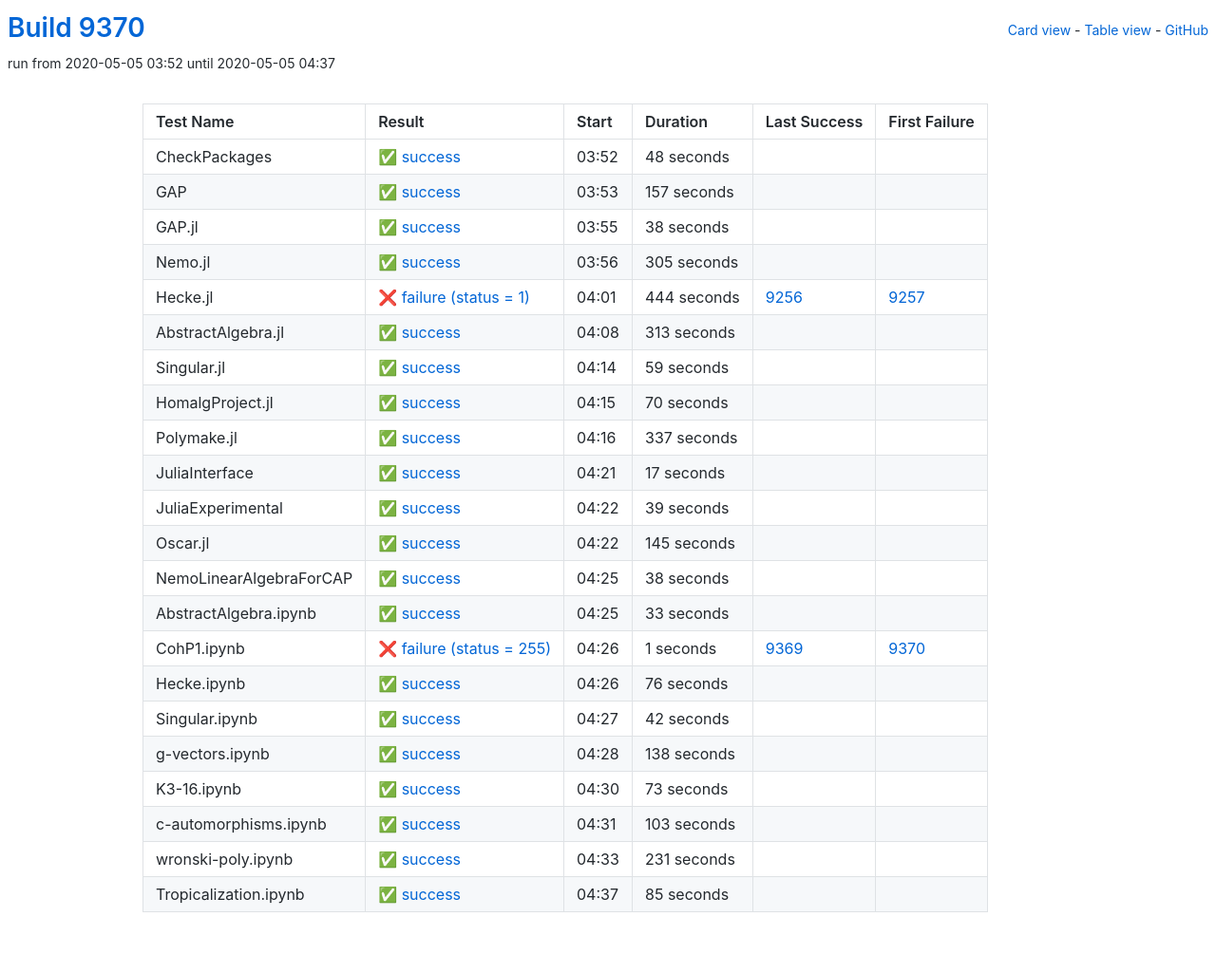
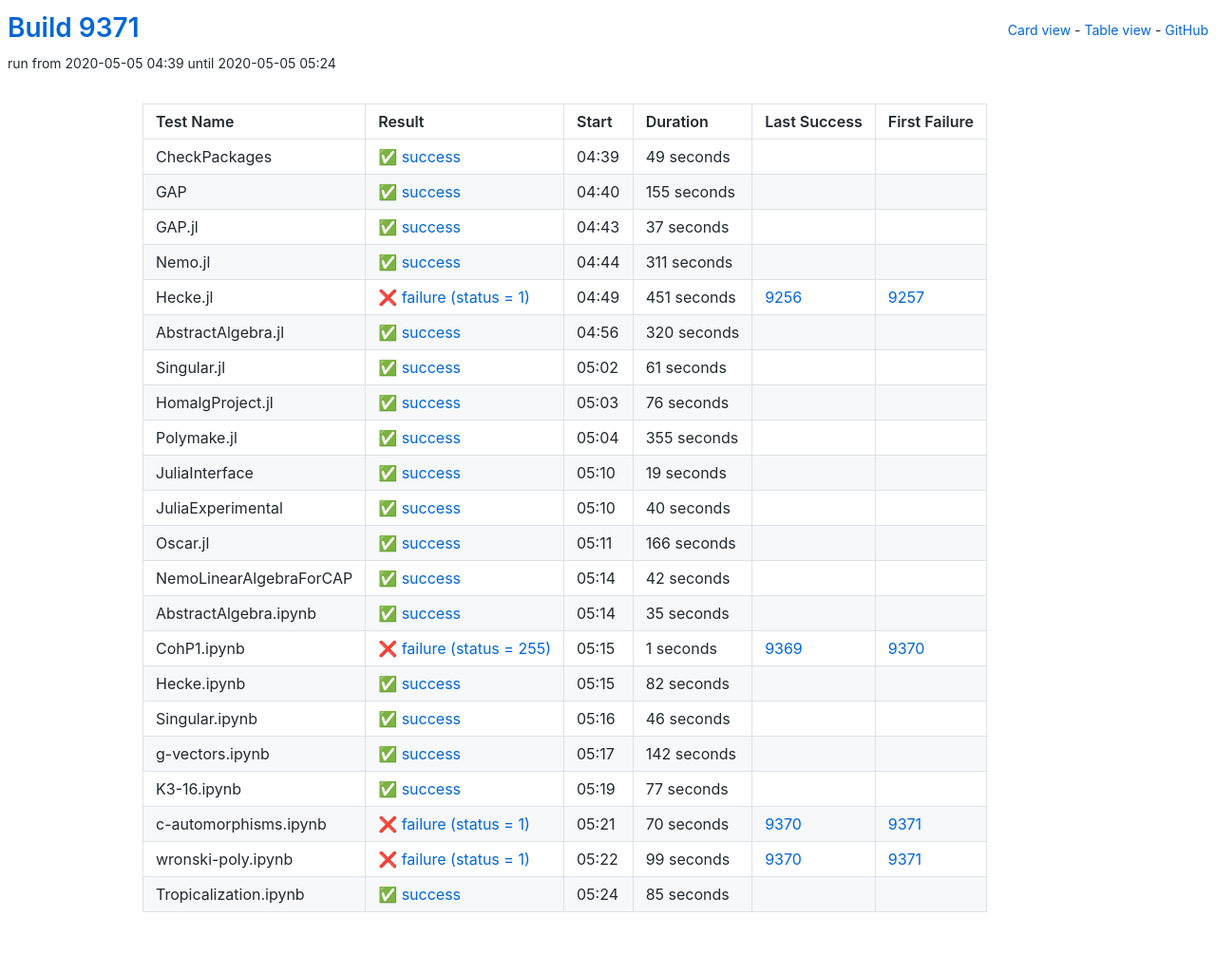
Before and after one commit to oscar-system/oscar-ci-status, a Jekyll site: the page built from table.html, in a window 1280 px wide. Shown: the whole page at 95% size. Built offline with Jekyll 4.4.1, drawn with Linux system fonts in a browser that asks for light colours.

Commit message:
Build 9371

```diff
--- a/_data/ci.yml
+++ b/_data/ci.yml
@@ -1,159 +1,159 @@
-build: 9370
-build_url: https://oscarci.mathematik.uni-kl.de/job/oscar/9370/
+build: 9371
+build_url: https://oscarci.mathematik.uni-kl.de/job/oscar/9371/
 job: oscar
 tests:
-- duration: 48
+- duration: 49
   exitcode: 0
   first_failure: false
   first_failure_url: null
   last_success: false
   last_success_url: null
-  log: https://oscarci.mathematik.uni-kl.de/job/oscar/9370/artifact/logs/build-9370/CheckPackages.log
+  log: https://oscarci.mathematik.uni-kl.de/job/oscar/9371/artifact/logs/build-9371/CheckPackages.log
   name: CheckPackages
-  start: 2020-05-05 03:52
+  start: 2020-05-05 04:39
   status: success
   success: true
-- duration: 157
+- duration: 155
   exitcode: 0
   first_failure: false
   first_failure_url: null
   last_success: false
   last_success_url: null
-  log: https://oscarci.mathematik.uni-kl.de/job/oscar/9370/artifact/logs/build-9370/GAP.log
+  log: https://oscarci.mathematik.uni-kl.de/job/oscar/9371/artifact/logs/build-9371/GAP.log
   name: GAP
-  start: 2020-05-05 03:53
+  start: 2020-05-05 04:40
   status: success
   success: true
-- duration: 38
+- duration: 37
   exitcode: 0
   first_failure: false
   first_failure_url: null
   last_success: false
   last_success_url: null
-  log: https://oscarci.mathematik.uni-kl.de/job/oscar/9370/artifact/logs/build-9370/GAP.jl.log
+  log: https://oscarci.mathematik.uni-kl.de/job/oscar/9371/artifact/logs/build-9371/GAP.jl.log
   name: GAP.jl
-  start: 2020-05-05 03:55
+  start: 2020-05-05 04:43
   status: success
   success: true
-- duration: 305
+- duration: 311
   exitcode: 0
   first_failure: false
   first_failure_url: null
   last_success: false
   last_success_url: null
-  log: https://oscarci.mathematik.uni-kl.de/job/oscar/9370/artifact/logs/build-9370/Nemo.jl.log
+  log: https://oscarci.mathematik.uni-kl.de/job/oscar/9371/artifact/logs/build-9371/Nemo.jl.log
   name: Nemo.jl
-  start: 2020-05-05 03:56
+  start: 2020-05-05 04:44
   status: success
   success: true
-- duration: 444
+- duration: 451
   exitcode: 1
   first_failure: 9257
   first_failure_url: https://oscarci.mathematik.uni-kl.de/job/oscar/9257/
   last_success: 9256
   last_success_url: https://oscarci.mathematik.uni-kl.de/job/oscar/9256/
-  log: https://oscarci.mathematik.uni-kl.de/job/oscar/9370/artifact/logs/build-9370/Hecke.jl.log
+  log: https://oscarci.mathematik.uni-kl.de/job/oscar/9371/artifact/logs/build-9371/Hecke.jl.log
   name: Hecke.jl
-  start: 2020-05-05 04:01
+  start: 2020-05-05 04:49
   status: failure
   success: false
-- duration: 313
+- duration: 320
   exitcode: 0
   first_failure: false
   first_failure_url: null
   last_success: false
   last_success_url: null
-  log: https://oscarci.mathematik.uni-kl.de/job/oscar/9370/artifact/logs/build-9370/AbstractAlgebra.jl.log
+  log: https://oscarci.mathematik.uni-kl.de/job/oscar/9371/artifact/logs/build-9371/AbstractAlgebra.jl.log
   name: AbstractAlgebra.jl
-  start: 2020-05-05 04:08
+  start: 2020-05-05 04:56
   status: success
   success: true
-- duration: 59
+- duration: 61
   exitcode: 0
   first_failure: false
   first_failure_url: null
   last_success: false
   last_success_url: null
-  log: https://oscarci.mathematik.uni-kl.de/job/oscar/9370/artifact/logs/build-9370/Singular.jl.log
+  log: https://oscarci.mathematik.uni-kl.de/job/oscar/9371/artifact/logs/build-9371/Singular.jl.log
   name: Singular.jl
-  start: 2020-05-05 04:14
+  start: 2020-05-05 05:02
   status: success
   success: true
-- duration: 70
+- duration: 76
   exitcode: 0
   first_failure: false
   first_failure_url: null
   last_success: false
   last_success_url: null
-  log: https://oscarci.mathematik.uni-kl.de/job/oscar/9370/artifact/logs/build-9370/HomalgProject.jl.log
+  log: https://oscarci.mathematik.uni-kl.de/job/oscar/9371/artifact/logs/build-9371/HomalgProject.jl.log
   name: HomalgProject.jl
-  start: 2020-05-05 04:15
+  start: 2020-05-05 05:03
   status: success
   success: true
-- duration: 337
+- duration: 355
   exitcode: 0
   first_failure: false
   first_failure_url: null
   last_success: false
   last_success_url: null
-  log: https://oscarci.mathematik.uni-kl.de/job/oscar/9370/artifact/logs/build-9370/Polymake.jl.log
+  log: https://oscarci.mathematik.uni-kl.de/job/oscar/9371/artifact/logs/build-9371/Polymake.jl.log
   name: Polymake.jl
-  start: 2020-05-05 04:16
+  start: 2020-05-05 05:04
   status: success
   success: true
-- duration: 17
+- duration: 19
   exitcode: 0
   first_failure: false
   first_failure_url: null
   last_success: false
   last_success_url: null
-  log: https://oscarci.mathematik.uni-kl.de/job/oscar/9370/artifact/logs/build-9370/JuliaInterface.log
+  log: https://oscarci.mathematik.uni-kl.de/job/oscar/9371/artifact/logs/build-9371/JuliaInterface.log
   name: JuliaInterface
-  start: 2020-05-05 04:21
+  start: 2020-05-05 05:10
   status: success
   success: true
-- duration: 39
+- duration: 40
   exitcode: 0
   first_failure: false
   first_failure_url: null
   last_success: false
   last_success_url: null
-  log: https://oscarci.mathematik.uni-kl.de/job/oscar/9370/artifact/logs/build-9370/JuliaExperimental.log
+  log: https://oscarci.mathematik.uni-kl.de/job/oscar/9371/artifact/logs/build-9371/JuliaExperimental.log
   name: JuliaExperimental
-  start: 2020-05-05 04:22
+  start: 2020-05-05 05:10
   status: success
   success: true
-- duration: 145
+- duration: 166
   exitcode: 0
   first_failure: false
   first_failure_url: null
   last_success: false
   last_success_url: null
-  log: https://oscarci.mathematik.uni-kl.de/job/oscar/9370/artifact/logs/build-9370/Oscar.jl.log
+  log: https://oscarci.mathematik.uni-kl.de/job/oscar/9371/artifact/logs/build-9371/Oscar.jl.log
   name: Oscar.jl
-  start: 2020-05-05 04:22
+  start: 2020-05-05 05:11
   status: success
   success: true
-- duration: 38
+- duration: 42
   exitcode: 0
   first_failure: false
   first_failure_url: null
   last_success: false
   last_success_url: null
-  log: https://oscarci.mathematik.uni-kl.de/job/oscar/9370/artifact/logs/build-9370/NemoLinearAlgebraForCAP.log
+  log: https://oscarci.mathematik.uni-kl.de/job/oscar/9371/artifact/logs/build-9371/NemoLinearAlgebraForCAP.log
   name: NemoLinearAlgebraForCAP
-  start: 2020-05-05 04:25
+  start: 2020-05-05 05:14
   status: success
   success: true
-- duration: 33
+- duration: 35
   exitcode: 0
   first_failure: false
   first_failure_url: null
   last_success: false
   last_success_url: null
-  log: https://oscarci.mathematik.uni-kl.de/job/oscar/9370/artifact/logs/build-9370/AbstractAlgebra.ipynb.log
+  log: https://oscarci.mathematik.uni-kl.de/job/oscar/9371/artifact/logs/build-9371/AbstractAlgebra.ipynb.log
   name: AbstractAlgebra.ipynb
-  start: 2020-05-05 04:25
+  start: 2020-05-05 05:14
   status: success
   success: true
 - duration: 1
@@ -162,85 +162,85 @@ tests:
   first_failure_url: https://oscarci.mathematik.uni-kl.de/job/oscar/9370/
   last_success: 9369
   last_success_url: https://oscarci.mathematik.uni-kl.de/job/oscar/9369/
-  log: https://oscarci.mathematik.uni-kl.de/job/oscar/9370/artifact/logs/build-9370/CohP1.ipynb.log
+  log: https://oscarci.mathematik.uni-kl.de/job/oscar/9371/artifact/logs/build-9371/CohP1.ipynb.log
   name: CohP1.ipynb
-  start: 2020-05-05 04:26
+  start: 2020-05-05 05:15
   status: failure
   success: false
-- duration: 76
+- duration: 82
   exitcode: 0
   first_failure: false
   first_failure_url: null
   last_success: false
   last_success_url: null
-  log: https://oscarci.mathematik.uni-kl.de/job/oscar/9370/artifact/logs/build-9370/Hecke.ipynb.log
+  log: https://oscarci.mathematik.uni-kl.de/job/oscar/9371/artifact/logs/build-9371/Hecke.ipynb.log
   name: Hecke.ipynb
-  start: 2020-05-05 04:26
+  start: 2020-05-05 05:15
   status: success
   success: true
-- duration: 42
+- duration: 46
   exitcode: 0
   first_failure: false
   first_failure_url: null
   last_success: false
   last_success_url: null
-  log: https://oscarci.mathematik.uni-kl.de/job/oscar/9370/artifact/logs/build-9370/Singular.ipynb.log
+  log: https://oscarci.mathematik.uni-kl.de/job/oscar/9371/artifact/logs/build-9371/Singular.ipynb.log
   name: Singular.ipynb
-  start: 2020-05-05 04:27
+  start: 2020-05-05 05:16
   status: success
   success: true
-- duration: 138
+- duration: 142
   exitcode: 0
   first_failure: false
   first_failure_url: null
   last_success: false
   last_success_url: null
-  log: https://oscarci.mathematik.uni-kl.de/job/oscar/9370/artifact/logs/build-9370/g-vectors.ipynb.log
+  log: https://oscarci.mathematik.uni-kl.de/job/oscar/9371/artifact/logs/build-9371/g-vectors.ipynb.log
   name: g-vectors.ipynb
-  start: 2020-05-05 04:28
+  start: 2020-05-05 05:17
   status: success
   success: true
-- duration: 73
+- duration: 77
   exitcode: 0
   first_failure: false
   first_failure_url: null
   last_success: false
   last_success_url: null
-  log: https://oscarci.mathematik.uni-kl.de/job/oscar/9370/artifact/logs/build-9370/K3-16.ipynb.log
+  log: https://oscarci.mathematik.uni-kl.de/job/oscar/9371/artifact/logs/build-9371/K3-16.ipynb.log
   name: K3-16.ipynb
-  start: 2020-05-05 04:30
+  start: 2020-05-05 05:19
   status: success
   success: true
-- duration: 103
-  exitcode: 0
-  first_failure: false
-  first_failure_url: null
-  last_success: false
-  last_success_url: null
-  log: https://oscarci.mathematik.uni-kl.de/job/oscar/9370/artifact/logs/build-9370/c-automorphisms.ipynb.log
+- duration: 70
+  exitcode: 1
+  first_failure: 9371
+  first_failure_url: https://oscarci.mathematik.uni-kl.de/job/oscar/9371/
+  last_success: 9370
+  last_success_url: https://oscarci.mathematik.uni-kl.de/job/oscar/9370/
+  log: https://oscarci.mathematik.uni-kl.de/job/oscar/9371/artifact/logs/build-9371/c-automorphisms.ipynb.log
   name: c-automorphisms.ipynb
-  start: 2020-05-05 04:31
-  status: success
-  success: true
-- duration: 231
-  exitcode: 0
-  first_failure: false
-  first_failure_url: null
-  last_success: false
-  last_success_url: null
-  log: https://oscarci.mathematik.uni-kl.de/job/oscar/9370/artifact/logs/build-9370/wronski-poly.ipynb.log
+  start: 2020-05-05 05:21
+  status: failure
+  success: false
+- duration: 99
+  exitcode: 1
+  first_failure: 9371
+  first_failure_url: https://oscarci.mathematik.uni-kl.de/job/oscar/9371/
+  last_success: 9370
+  last_success_url: https://oscarci.mathematik.uni-kl.de/job/oscar/9370/
+  log: https://oscarci.mathematik.uni-kl.de/job/oscar/9371/artifact/logs/build-9371/wronski-poly.ipynb.log
   name: wronski-poly.ipynb
-  start: 2020-05-05 04:33
-  status: success
-  success: true
+  start: 2020-05-05 05:22
+  status: failure
+  success: false
 - duration: 85
   exitcode: 0
   first_failure: false
   first_failure_url: null
   last_success: false
   last_success_url: null
-  log: https://oscarci.mathematik.uni-kl.de/job/oscar/9370/artifact/logs/build-9370/Tropicalization.ipynb.log
+  log: https://oscarci.mathematik.uni-kl.de/job/oscar/9371/artifact/logs/build-9371/Tropicalization.ipynb.log
   name: Tropicalization.ipynb
-  start: 2020-05-05 04:37
+  start: 2020-05-05 05:24
   status: success
   success: true
```
Also changed, not shown: README.md.
